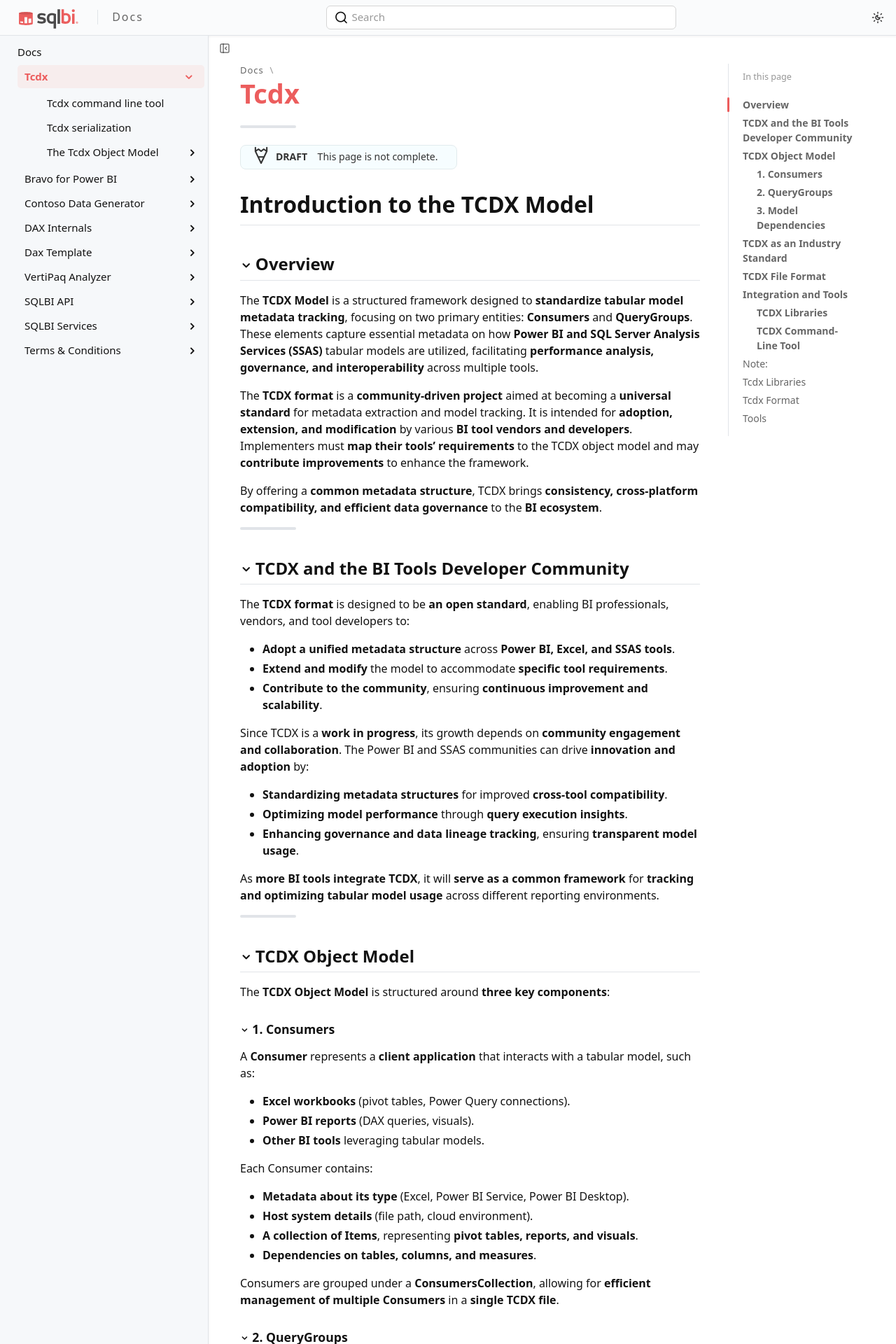
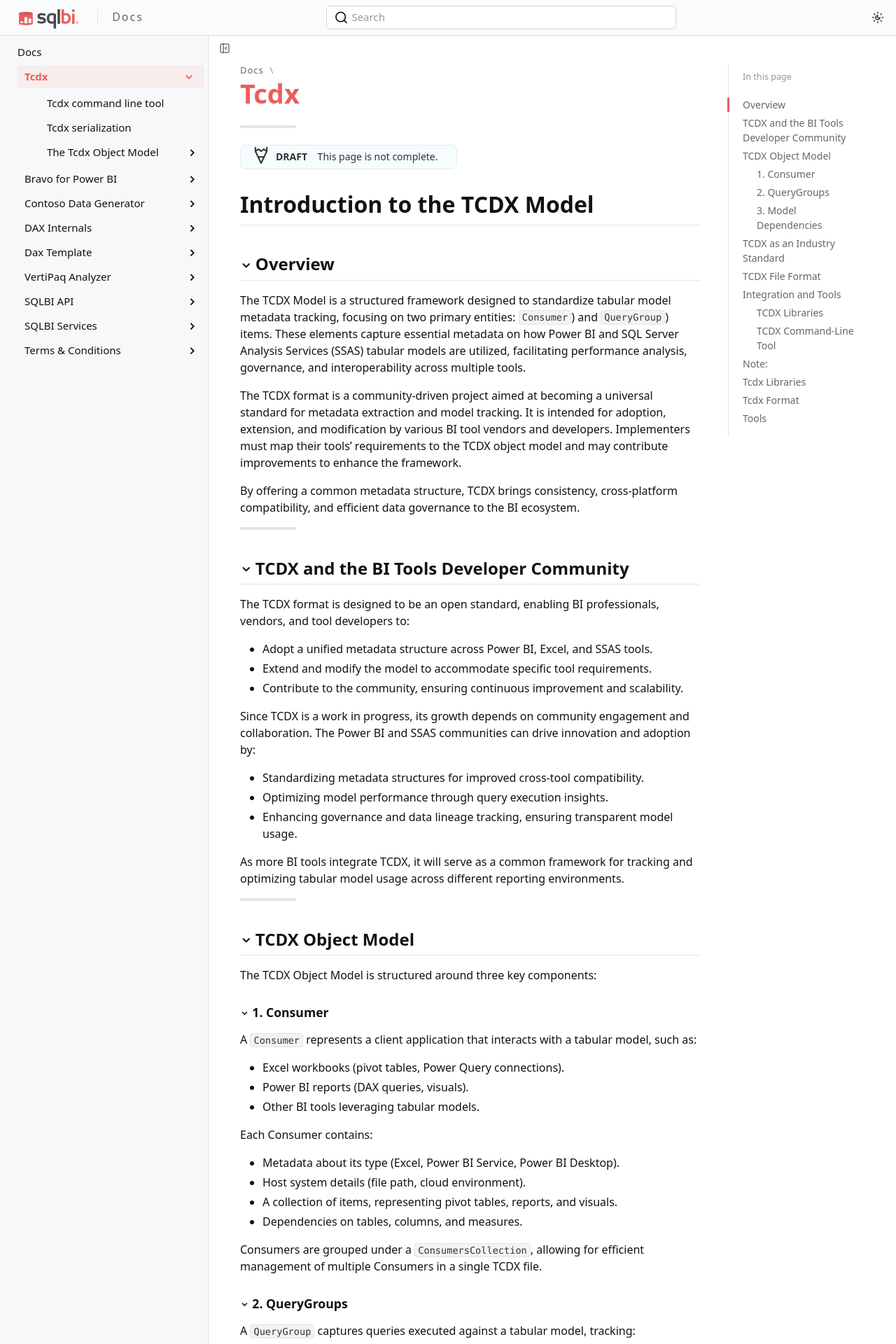
Before and after one commit to sql-bi/docs, a Jekyll site: the page built from _mydocs/tcdx/index.md, in a window 1280 px wide. Shown: the top 1920 px of the page at 70% size. Built offline with Jekyll 4.4.1, drawn with Linux system fonts in a browser that asks for light colours; cached includes are drawn as plain includes; some web fonts are replaced; some of the changed text lies outside the part shown.

Commit message:
edited tcdx documentationn files

````diff
--- a/_mydocs/tcdx/index.md
+++ b/_mydocs/tcdx/index.md
@@ -6,123 +6,123 @@
 order:      /Tcdx
 ---
 
-# **Introduction to the TCDX Model**
+# Introduction to the TCDX Model
 
-## **Overview**
-The **TCDX Model** is a structured framework designed to **standardize tabular model metadata tracking**, focusing on two primary entities: **Consumers** and **QueryGroups**. These elements capture essential metadata on how **Power BI and SQL Server Analysis Services (SSAS)** tabular models are utilized, facilitating **performance analysis, governance, and interoperability** across multiple tools.
+## Overview
+The TCDX Model is a structured framework designed to standardize tabular model metadata tracking, focusing on two primary entities: [`Consumer`](.\Tcdx-object-model\Consumer.md)) and [`QueryGroup`](.\Tcdx-object-model\QueryGroup.md)) items. These elements capture essential metadata on how Power BI and SQL Server Analysis Services (SSAS) tabular models are utilized, facilitating performance analysis, governance, and interoperability across multiple tools.
 
-The **TCDX format** is a **community-driven project** aimed at becoming a **universal standard** for metadata extraction and model tracking. It is intended for **adoption, extension, and modification** by various **BI tool vendors and developers**. Implementers must **map their tools' requirements** to the TCDX object model and may **contribute improvements** to enhance the framework.
+The TCDX format is a community-driven project aimed at becoming a universal standard for metadata extraction and model tracking. It is intended for adoption, extension, and modification by various BI tool vendors and developers. Implementers must map their tools' requirements to the TCDX object model and may contribute improvements to enhance the framework.
 
-By offering a **common metadata structure**, TCDX brings **consistency, cross-platform compatibility, and efficient data governance** to the **BI ecosystem**.
+By offering a common metadata structure, TCDX brings consistency, cross-platform compatibility, and efficient data governance to the BI ecosystem.
 
 ---
 
-## **TCDX and the BI Tools Developer Community**
-The **TCDX format** is designed to be **an open standard**, enabling BI professionals, vendors, and tool developers to:
-- **Adopt a unified metadata structure** across **Power BI, Excel, and SSAS tools**.
-- **Extend and modify** the model to accommodate **specific tool requirements**.
-- **Contribute to the community**, ensuring **continuous improvement and scalability**.
+## TCDX and the BI Tools Developer Community
+The TCDX format is designed to be an open standard, enabling BI professionals, vendors, and tool developers to:
+- Adopt a unified metadata structure across Power BI, Excel, and SSAS tools.
+- Extend and modify the model to accommodate specific tool requirements.
+- Contribute to the community, ensuring continuous improvement and scalability.
 
-Since TCDX is a **work in progress**, its growth depends on **community engagement and collaboration**. The Power BI and SSAS communities can drive **innovation and adoption** by:
-- **Standardizing metadata structures** for improved **cross-tool compatibility**.
-- **Optimizing model performance** through **query execution insights**.
-- **Enhancing governance and data lineage tracking**, ensuring **transparent model usage**.
+Since TCDX is a work in progress, its growth depends on community engagement and collaboration. The Power BI and SSAS communities can drive innovation and adoption by:
+- Standardizing metadata structures for improved cross-tool compatibility.
+- Optimizing model performance through query execution insights.
+- Enhancing governance and data lineage tracking, ensuring transparent model usage.
 
-As **more BI tools integrate TCDX**, it will **serve as a common framework** for **tracking and optimizing tabular model usage** across different reporting environments.
+As more BI tools integrate TCDX, it will serve as a common framework for tracking and optimizing tabular model usage across different reporting environments.
 
 ---
 
-## **TCDX Object Model**
-The **TCDX Object Model** is structured around **three key components**:
+## TCDX Object Model
+The TCDX Object Model is structured around three key components:
 
-### **1. Consumers**
-A **Consumer** represents a **client application** that interacts with a tabular model, such as:
-- **Excel workbooks** (pivot tables, Power Query connections).
-- **Power BI reports** (DAX queries, visuals).
-- **Other BI tools** leveraging tabular models.
+### 1. Consumer
+A [`Consumer`](.\Tcdx-object-model\Consumer.md) represents a client application that interacts with a tabular model, such as:
+- Excel workbooks (pivot tables, Power Query connections).
+- Power BI reports (DAX queries, visuals).
+- Other BI tools leveraging tabular models.
 
 Each Consumer contains:
-- **Metadata about its type** (Excel, Power BI Service, Power BI Desktop).
-- **Host system details** (file path, cloud environment).
-- **A collection of Items**, representing **pivot tables, reports, and visuals**.
-- **Dependencies on tables, columns, and measures**.
+- Metadata about its type (Excel, Power BI Service, Power BI Desktop).
+- Host system details (file path, cloud environment).
+- A collection of items, representing pivot tables, reports, and visuals.
+- Dependencies on tables, columns, and measures.
 
-Consumers are grouped under a **ConsumersCollection**, allowing for **efficient management of multiple Consumers** in a **single TCDX file**.
+Consumers are grouped under a [`ConsumersCollection`](.\Tcdx-object-model\ConsumersCollection.md), allowing for efficient management of multiple Consumers in a single TCDX file.
 
-### **2. QueryGroups**
-A **QueryGroup** captures **queries executed against a tabular model**, tracking:
-- **Query execution sources** (Query Analytics, SQL Profiler, Extended Events).
-- **Performance statistics**, including **query frequency and execution times**.
-- **References to data elements** (tables, columns, measures).
+### 2. QueryGroups
+A [`QueryGroup`](.\Tcdx-object-model\QueryGroup.md) captures queries executed against a tabular model, tracking:
+- Query execution sources (Query Analytics, SQL Profiler, Extended Events).
+- Performance statistics, including query frequency and execution times.
+- References to data elements (tables, columns, measures).
 
-QueryGroups help organizations **optimize queries, refine data models, and improve reporting efficiency**. They are stored in a **QueryGroupsCollection**, organizing query execution data effectively.
+`QueryGroup` items help organizations optimize queries, refine data models, and improve reporting efficiency. They are stored in a [`QueryGroupsCollection`](.\Tcdx-object-model\QueryGroupsCollection.md), organizing query execution data effectively.
 
-### **3. Model Dependencies**
-Model dependencies define **relationships between Consumers, QueryGroups, and tabular models**, including:
-- **ModelDependency**: The referenced **tabular model**.
-- **TableDependency**: The referenced **tables** in the model.
-- **ColumnDependency**: The referenced **columns** in the tables.
-- **MeasureDependency**: The referenced **measures** used in calculations.
+### 3. Model Dependencies
+Model dependencies define relationships between Consumers, QueryGroups, and tabular models, including:
+- [`ModelDependency`](.\Tcdx-object-model\ModelDependency.md): The referenced tabular model.
+- [`TableDependency`](.\Tcdx-object-model\TableDependency.md): The referenced tables in the model.
+- [`ColumnDependency`](.\Tcdx-object-model\ColumnDependency.md): The referenced columns in the tables.
+- [`MeasureDependency`](.\Tcdx-object-model\MeasureDependency.md): The referenced measures used in calculations.
 
-These relationships **enhance visibility into data interactions**, helping BI professionals **optimize reporting and data governance**.
+These relationships enhance visibility into data interactions, helping BI professionals optimize reporting and data governance.
 
 ---
 
-## **TCDX as an Industry Standard**
-The **TCDX format** aims to be the **de facto standard** for **tabular model metadata tracking**, with an **open architecture** that enables:
-- **Adoption by multiple BI tools and vendors**, ensuring **interoperability**.
-- **Community-driven development**, allowing implementers to **contribute and refine** the model.
-- **Scalability and extensibility**, ensuring that **TCDX can evolve with BI industry needs**.
+## TCDX as an Industry Standard
+The TCDX format aims to be the de facto standard for tabular model metadata tracking, with an open architecture that enables:
+- Adoption by multiple BI tools and vendors, ensuring interoperability.
+- Community-driven development, allowing implementers to contribute and refine the model.
+- Scalability and extensibility, ensuring that TCDX can evolve with BI industry needs.
 
-TCDX relies on **collaboration from the Power BI and SSAS communities** to:
-- **Standardize metadata structures** for seamless **cross-platform use**.
-- **Enhance model performance** through **detailed query analytics**.
-- **Strengthen governance and data lineage tracking** for better **reporting transparency**.
+TCDX relies on collaboration from the Power BI and SSAS communities to:
+- Standardize metadata structures for seamless cross-platform use.
+- Enhance model performance through detailed query analytics.
+- Strengthen governance and data lineage tracking for better reporting transparency.
 
-As **more BI tools integrate TCDX**, it will become **the standard framework for managing tabular model interactions**, improving **efficiency, performance, and governance**.
+As more BI tools integrate TCDX, it will become the standard framework for managing tabular model interactions, improving efficiency, performance, and governance.
 
 ---
 
-## **TCDX File Format**
-TCDX metadata is stored in a **ZIP-compressed archive**, containing **JSON-serialized metadata** representing:
-- **Consumers** (reporting tools interacting with the model).
-- **QueryGroups** (executed queries and performance metrics).
+## TCDX File Format
+TCDX metadata is stored in a ZIP-compressed archive, containing JSON-serialized metadata representing:
+- [`Consumer`](.\Tcdx-object-model\Consumer.md) items: reporting tools interacting with the model.
+- [`QueryGroup`](.\Tcdx-object-model\QueryGroup.md) items: executed queries and performance metrics.
 
 This format is:
-- **Optimized for integration** with **BI tools, automation scripts, and DevOps pipelines**.
-- **Structured for scalability**, supporting **multi-tool, multi-environment use cases**.
-- **Designed for extensibility**, allowing **future metadata enhancements**.
+- Optimized for integration with BI tools, automation scripts, and DevOps pipelines.
+- Structured for scalability, supporting multi-tool, multi-environment use cases.
+- Designed for extensibility, allowing future metadata enhancements.
 
 ---
 
-## **Integration and Tools**
-TCDX is supported by **open-source .NET libraries** and a **command-line tool (CLI)** that simplify:
-- **Data extraction** from **Power BI, Excel, and SSAS models**.
-- **Query performance analysis** to enhance **reporting efficiency**.
-- **DevOps integration** for **automated monitoring and optimization**.
+## Integration and Tools
+TCDX is supported by open-source .NET libraries and a command-line tool (CLI) that simplify:
+- Data extraction from Power BI, Excel, and SSAS models.
+- Query performance analysis to enhance reporting efficiency.
+- DevOps integration for automated monitoring and optimization.
 
-### **TCDX Libraries**
-The **TCDX libraries** are hosted on [GitHub](https://github.com/sql-bi/tcdx) and available on **NuGet**:
+### TCDX Libraries
+The TCDX libraries are hosted on [GitHub](https://github.com/sql-bi/tcdx) and available on NuGet:
 
-- **[Dax.Tcdx.Metadata](https://www.nuget.org/packages/Dax.Tcdx.Metadata/)**
-  Provides a structured representation of **Consumers and QueryGroups**.
+- [Dax.Tcdx.Metadata](https://www.nuget.org/packages/Dax.Tcdx.Metadata/)
+  Provides a structured representation of Consumers and QueryGroups.
 
-- **[Dax.Tcdx](https://www.nuget.org/packages/Dax.Tcdx/)**
-  Enables **reading and writing TCDX files**.
+- [Dax.Tcdx](https://www.nuget.org/packages/Dax.Tcdx/)
+  Enables reading and writing TCDX files.
 
-- **[Dax.Tcdx.Module.Unifier](https://www.nuget.org/packages/Dax.Tcdx.Module.Unifier/)**
-  Supports **merging multiple TCDX files**.
+- [Dax.Tcdx.Module.Unifier](https://www.nuget.org/packages/Dax.Tcdx.Module.Unifier/)
+  Supports merging multiple TCDX files.
 
-### **TCDX Command-Line Tool**
-The **[TCDX CLI](https://www.nuget.org/packages/Dax.Tcdx.CLI/)** is a **.NET-based tool** whose purpose is to automate:
-- **Query execution tracking**.
-- **Metadata extraction and storage**.
-- **Report dependency analysis**.
+### TCDX Command-Line Tool
+The [TCDX CLI](https://www.nuget.org/packages/Dax.Tcdx.CLI/) is a .NET-based tool whose purpose is to automate:
+- Query execution tracking.
+- Metadata extraction and storage.
+- Report dependency analysis.
 
 ## Note:
 tcdx cli is a work in progress, it now contains the unifier tool, used to merge tcdx files.
 
-#### **Installation**
+#### Installation
 To install:
 ```sh
 dotnet tool install Dax.Tcdx.CLI --global
@@ -132,9 +132,9 @@
 ## Tcdx Libraries
 
 The Tcdx libraries source code is available in the [Tcdx GitHub repository](https://github.com/sql-bi/tcdx). Each module has a corresponding NuGet package:
-- **[Dax.Tcdx.Metadata](https://www.nuget.org/packages/Dax.Tcdx.Metadata/)** is a representation of the Consumers and QueryGroups using a tabular models. This is a .NET Standard library without dependencies on the Tabular Object Model (TOM). It has a dependency on **[Dax.Metadata](https://www.nuget.org/packages/Dax.Tcdx.Metadata/)** that is the core of VertiPaq Analyzer and includes all the information about the data model the consumers and the queries are referring to.
-- **[Dax.Tcdx](https://www.nuget.org/packages/Dax.Tcdx/)** Library to read and write Tcdx files. This library is a .NET Standard library.
-- **[Dax.Tcdx.Module.Unifier](https://www.nuget.org/packages/Dax.Tcdx.Module.Unifier/)** Library to unify Tcdx files. This library is a .NET Standard library.
+- [Dax.Tcdx.Metadata](https://www.nuget.org/packages/Dax.Tcdx.Metadata/) is a representation of the Consumers and QueryGroups using a tabular models. This is a .NET Standard library without dependencies on the Tabular Object Model (TOM). It has a dependency on [Dax.Metadata](https://www.nuget.org/packages/Dax.Tcdx.Metadata/) that is the core of VertiPaq Analyzer and includes all the information about the data model the consumers and the queries are referring to.
+- [Dax.Tcdx](https://www.nuget.org/packages/Dax.Tcdx/) Library to read and write Tcdx files. This library is a .NET Standard library.
+- [Dax.Tcdx.Module.Unifier](https://www.nuget.org/packages/Dax.Tcdx.Module.Unifier/) Library to unify Tcdx files. This library is a .NET Standard library.
 
 ## Tcdx Format
 
@@ -142,4 +142,4 @@
 
 ## Tools
 
-- **[Pivot Scanner](https://sqlbi.com/)**: <todo visible> repository yet to be created for the PivotScanner and ExportPivotScan tools</todo>
+- [Pivot Scanner](https://sqlbi.com/): <todo visible> repository yet to be created for the PivotScanner and ExportPivotScan tools</todo>
````
Also changed, not shown: _mydocs/tcdx/Tcdx-object-model/QueryGroupsCollection.md (+55 -54 lines), _mydocs/tcdx/Tcdx-object-model/TableDependency.md (+39 -39 lines), _mydocs/tcdx/Tcdx-object-model/VersionInfo.md (+37 -40 lines), _mydocs/tcdx/Tdcx-serialization.md (+29 -29 lines), _mydocs/tcdx/command-line-tool.md (+1 -1 lines), _mydocs/tcdx/Tcdx-object-model/ModelDependency.md (renamed from _mydocs/tcdx/Tcdx-object-model/ModelDependncy.md).
